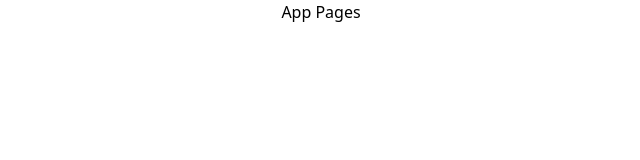
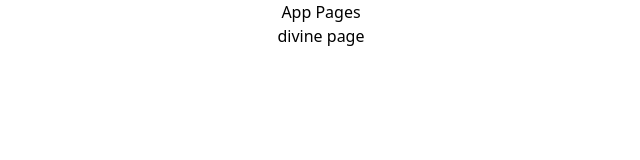
Before and after one commit to feyishola/tenancy, a React (Create React App) app: page / in a window 1280 px wide. Shown: the top 160 px of the page, without its empty margins (319-959 px from the left). Built offline with nearby package versions, Linux system fonts and the light colour scheme.

Commit message:
divine branch

```diff
--- a/src/App.js
+++ b/src/App.js
@@ -4,7 +4,7 @@ function App() {
   return (
     <div className="App">
       <h1>App Pages</h1>
-
+      <p>divine page</p>
     </div>
   );
 }
```
